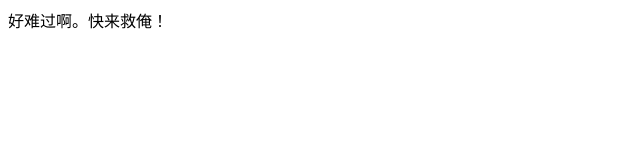
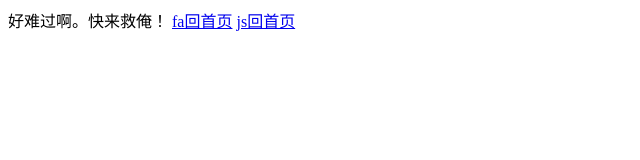
Before and after one commit to zhangmin2020/zhangmin2020.github.io, a plain HTML site: page li.html in a window 1280 px wide. Shown: the whole page, without its empty margins (0-640 px from the left). Drawn offline with Linux system fonts and the light colour scheme.

Commit message:
add back

```diff
--- a/li.html
+++ b/li.html
@@ -7,6 +7,9 @@
 <body>
 <div>
   好难过啊。快来救俺！
+  <a href="index.html">fa回首页</a>
+  <a href="javascript:history.go(-1)">js回首页</a>
+
 </div>
 </body>
 </html>
```
